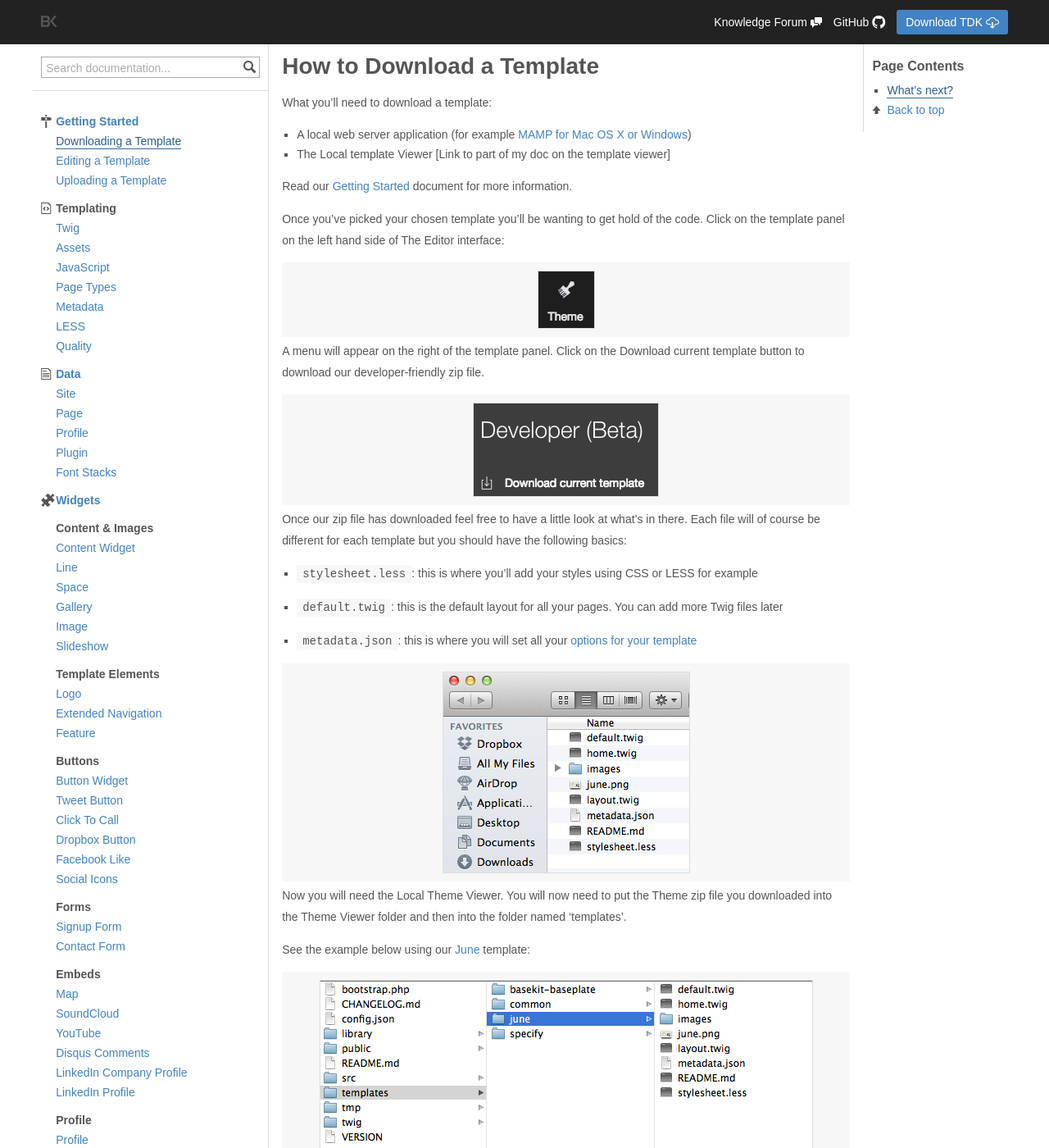
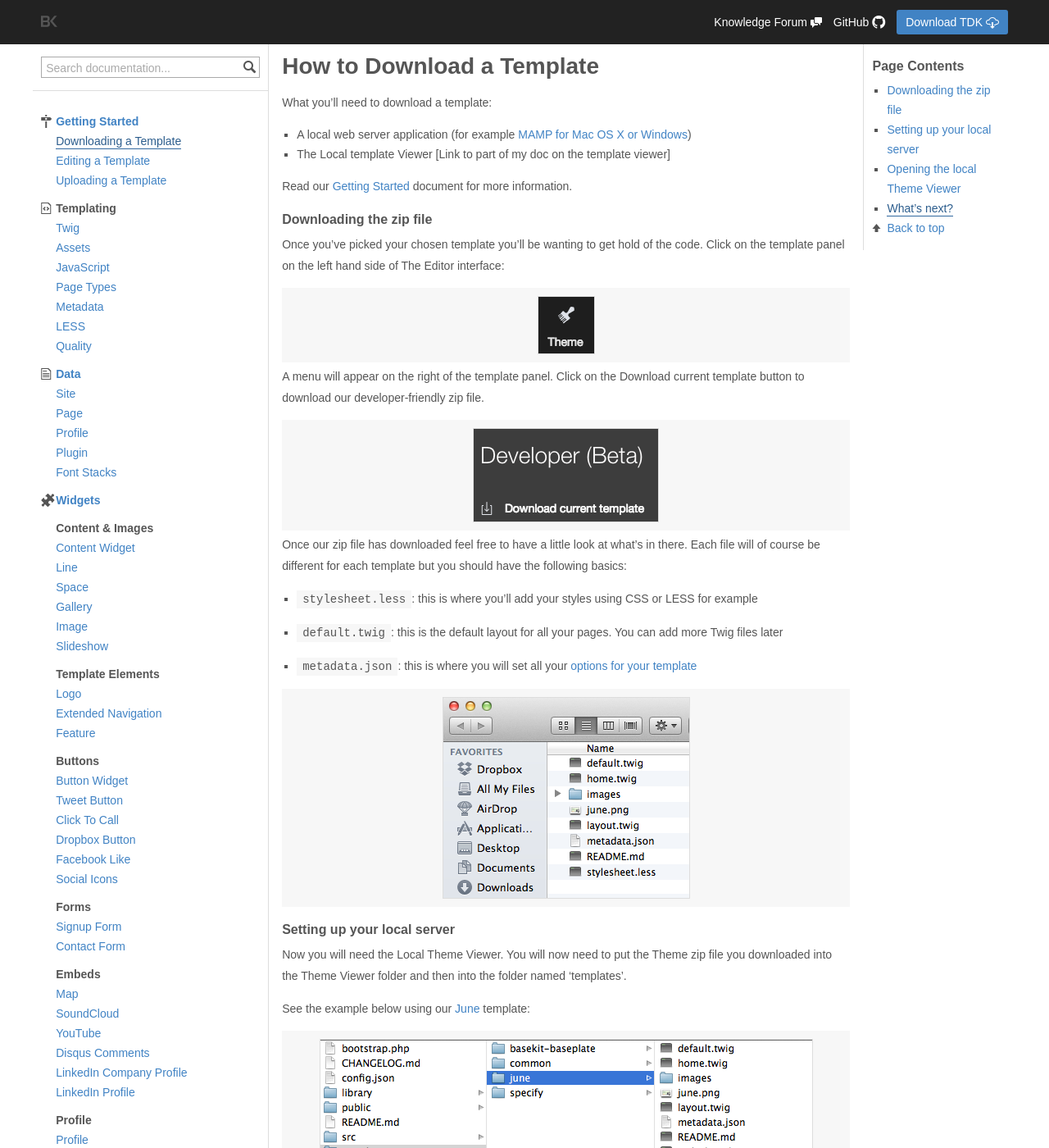
Before and after one commit to rusic/documentation, a Jekyll site: the page built from getting-started/downloading.md, in a window 1280 px wide and 1400 px high. Shown: the whole window at 82% size. Built offline with Jekyll 4.4.1, drawn with Linux system fonts in a browser that asks for light colours; some of the changed text lies outside the part shown.

Commit message:
Update downloading.md
Thanks Dave! Let me know if these titles work/make sense. I've played around with a few so it may be that you think something else might explain it more or just generally work/look a lot better.

Also thought h3 looked a lil better but feel free to change that of course :)

K

````diff
--- a/getting-started/downloading.md
+++ b/getting-started/downloading.md
@@ -11,6 +11,8 @@ What you'll need to download a template:
 * The Local template Viewer [Link to part of my doc on the template viewer]
 
 Read our [Getting Started](/getting-started/) document for more information.
+
+### Downloading the zip file
 
 Once you've picked your chosen template you'll be wanting to get hold of the code. Click on the template panel on the left hand side of The Editor interface:
 
@@ -29,6 +31,8 @@ Once our zip file has downloaded feel free to have a little look at what's in th
 * ```metadata.json```: this is where you will set all your [options for your template](/templating/metadata/)
 
 {% include imagecenter.html image="/assets/content/getting-started/template-files.png" alt="template files" %}
+
+### Setting up your local server
 
 Now you will need the Local Theme Viewer. You will now need to put the Theme zip file you downloaded into the Theme Viewer folder and then into the folder named 'templates'.
 
@@ -58,6 +62,8 @@ Once green, MAMP will automatically open up a web browser to give you informatio
 
 **Note:** You may have problems finding your localhost if your server isn’t green.
 
+### Opening the local Theme Viewer
+
 Once you have found your localhost, a page similar to the one below will appear. (Again we have used theme [June](https://github.com/basekit-templates/june) as an example.)
 
 {% include imagecenter.html image="/assets/content/getting-started/tdk-templates.png" alt="TDK templates" %}
````
